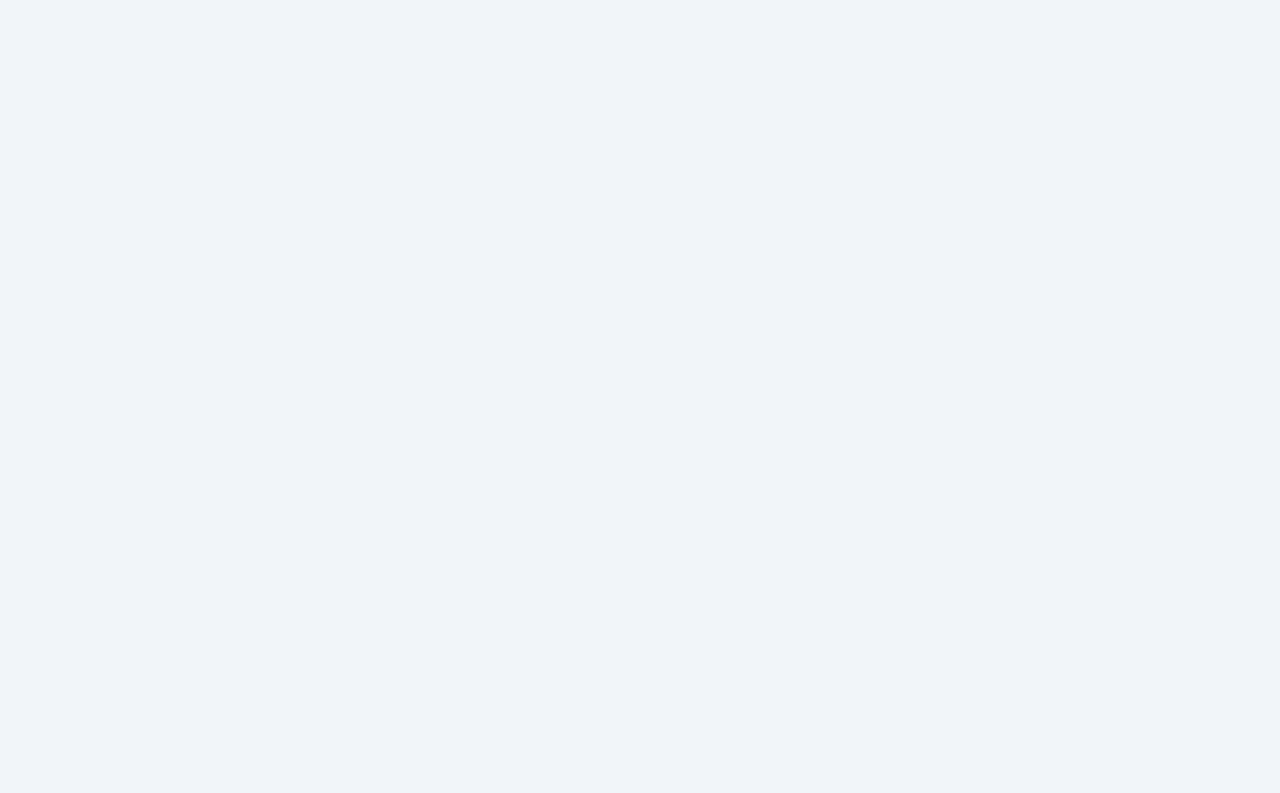
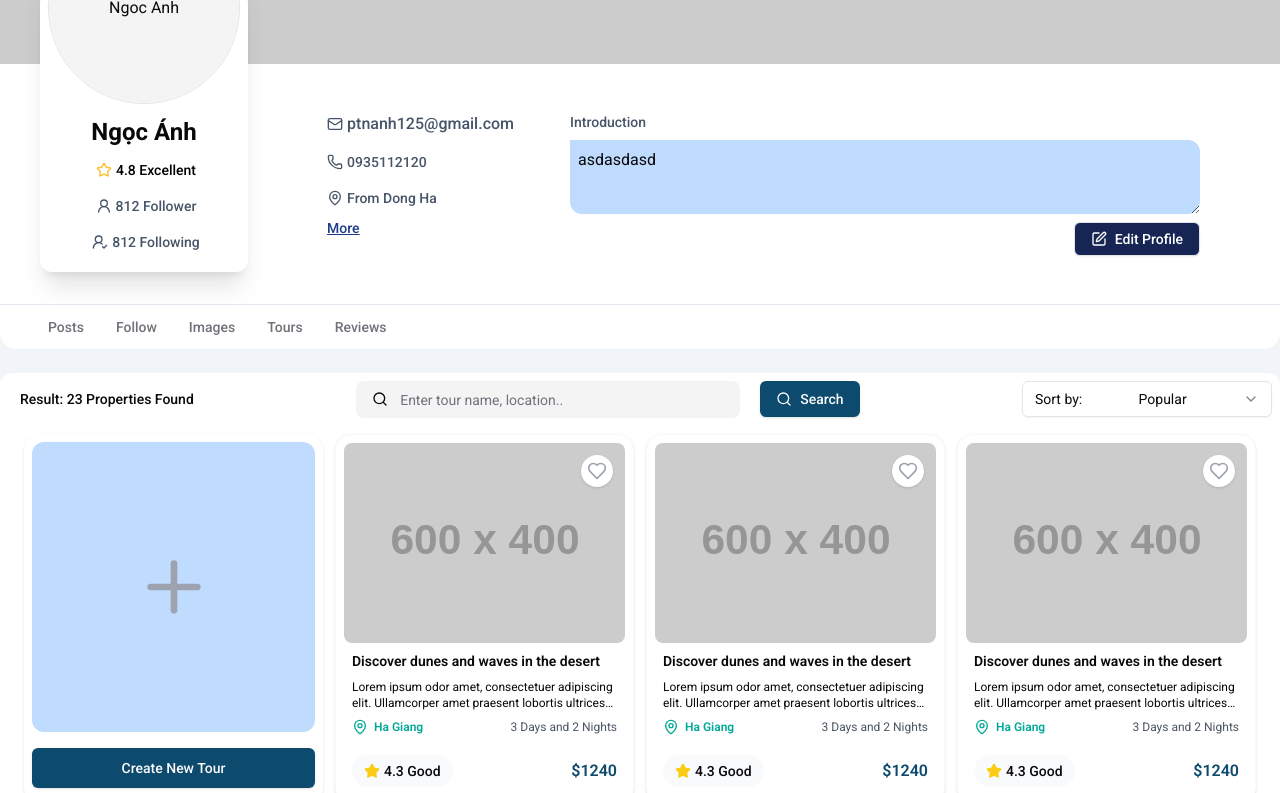
Before and after one commit to CAPSTONE-2-C2SE-02/webapp, a React (Vite) app in the folder client/: page /1/tours in a window 1280 px wide. Before the commit this address had no page. Shown: the part 300-1093 px from the top of the page. Before the commit the page ends 800 px from the top, so only its background shows below. Built offline with nearby package versions, Linux system fonts and the light colour scheme; a web font is replaced by a local one.

Commit message:
feat: profile tour page

```diff
--- /dev/null
+++ b/client/src/pages/userprofile-tours-page.tsx
@@ -0,0 +1,104 @@
+import TourCard from '@/components/tour/tour-card';
+import { Button } from '@/components/ui/button'
+import { Select, SelectContent, SelectItem, SelectTrigger, SelectValue } from '@/components/ui/select';
+import { tours } from '@/lib/mock-data';
+import { Plus, Search } from 'lucide-react';
+import { useState } from 'react';
+import {
+    Pagination,
+    PaginationContent,
+    PaginationEllipsis,
+    PaginationItem,
+    PaginationLink,
+    PaginationNext,
+    PaginationPrevious,
+} from "@/components/ui/pagination"
+import { useNavigate } from 'react-router';
+
+const UserProfileToursPage = () => {
+    const [viewType] = useState<"grid" | "list">("grid");
+    const navigate = useNavigate();
+
+    const handleCreateTour = () => {
+    navigate("/createtour"); // Điều hướng đến trang tạo tour
+  };
+    return (
+        <div className="my-1 w-full flex flex-col items-start gap-2 bg-white rounded-t-xl">
+            {/* Header */}
+            <div className="flex flex-col w-full p-2 sm:flex-row justify-between items-start sm:items-center gap-4">
+                <h2 className="text-sm font-medium ml-3">Result: 23 Properties Found</h2>
+                <div className="flex gap-5">
+                    {/* <SearchInput /> */}
+                    <div className="flex items-center gap-3 bg-zinc-100 min-w-96 w-full py-[9px] px-4 rounded-lg flex-1">
+                        <Search className="size-4" />
+                        <input
+                            type="text"
+                            placeholder="Enter tour name, location.. "
+                            className="bg-transparent border-none outline-none placeholder:text-zinc-500 placeholder:text-sm leading-none flex-1"
+                        />
+                    </div>
+                    <Button >
+                        <Search className="size-4" />
+                        Search
+                    </Button>
+                </div>
+                <div className="flex items-start  gap-2">
+                    <Select defaultValue="popular">
+                        <SelectTrigger className="w-[250px]">
+                            <span className="text-sm">Sort by:</span>
+                            <SelectValue placeholder="Popular" />
+                        </SelectTrigger>
+                        <SelectContent>
+                            <SelectItem value="popular">Popular</SelectItem>
+                            <SelectItem value="price-low">Low to High</SelectItem>
+                            <SelectItem value="price-high">High to Low</SelectItem>
+                            <SelectItem value="rating">Rating</SelectItem>
+                        </SelectContent>
+                    </Select>
+                </div>
+            </div>
+            {/* Tour Cards */}
+            <div className={viewType === "grid" ? "px-6 grid grid-cols-1 md:grid-cols-2 lg:grid-cols-4 gap-3" : "space-y-3"}>
+                <div className="p-2 w-full flex flex-col shadow bg-white rounded-2xl border-zinc-50 gap-5">
+                    <div className="flex flex-col items-center justify-center gap-4">
+                        <div className="w-full h-[290px]  bg-blue-200 rounded-xl flex items-center justify-center">
+                            <Plus className="h-20 w-20 text-gray-400" />
+                        </div>
+                        <Button variant="default" className=" w-full py-5" onClick={handleCreateTour}>Create New Tour</Button>
+                    </div>
+                </div>
+                {tours.map((tour) => (
+                    <TourCard key={tour._id} tour={tour} type={viewType} />
+                ))}
+            </div>
+            <div className="items-center w-full text-primary">
+                <Pagination>
+                    <PaginationContent>
+                        <PaginationItem>
+                            <PaginationPrevious href="#" />
+                        </PaginationItem>
+                        <PaginationItem>
+                            <PaginationLink href="#" isActive>1</PaginationLink>
+                        </PaginationItem>
+                        <PaginationItem>
+                            <PaginationLink href="#" >
+                                2
+                            </PaginationLink>
+                        </PaginationItem>
+                        <PaginationItem>
+                            <PaginationLink href="#">3</PaginationLink>
+                        </PaginationItem>
+                        <PaginationItem>
+                            <PaginationEllipsis />
+                        </PaginationItem>
+                        <PaginationItem>
+                            <PaginationNext href="#" />
+                        </PaginationItem>
+                    </PaginationContent>
+                </Pagination>
+            </div>
+        </div >
+    )
+}
+
+export default UserProfileToursPage
--- a/client/src/routes/index.tsx
+++ b/client/src/routes/index.tsx
@@ -7,6 +7,7 @@ import CreateTour from "@/components/form/createtour-form";
 import ProfileLayout from "@/layouts/profile-layout";
 import UserProfilePage from "@/pages/userprofile-page";
 import UserProfileFollowPage from "@/pages/userprofile-follower-page";
+import UserProfileToursPage from "@/pages/userprofile-tours-page";
 const HomePage = lazy(() => import("@/pages/home-page"));
 const SigninPage = lazy(() => import("@/pages/signin-page"));
 const SignupPage = lazy(() => import("@/pages/signup-page"));
@@ -31,6 +32,7 @@ const routes = createBrowserRouter([
             children: [
               { index: true, element: <UserProfilePage />},
               { path: "follow", element: <UserProfileFollowPage /> },
+              { path: "tours", element: <UserProfileToursPage /> },
             ]
           }
         ]
```
